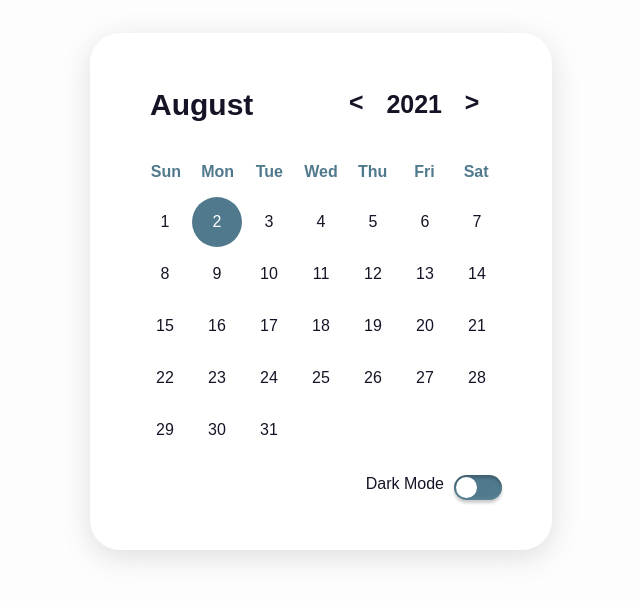
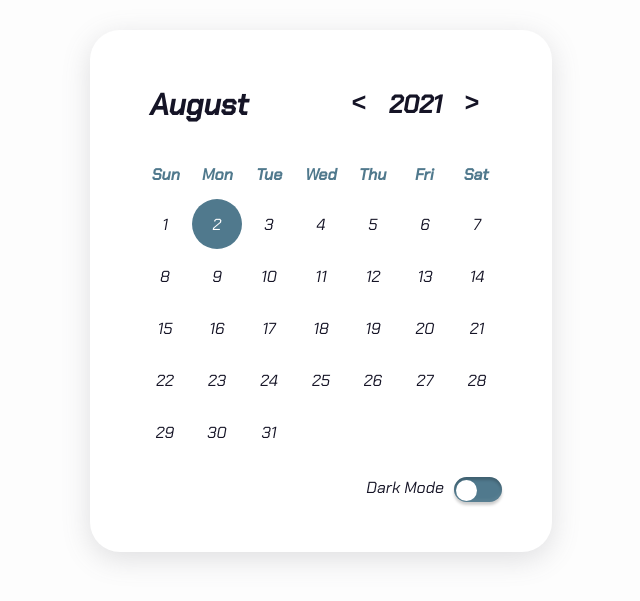
Before and after one commit to 123tan456/123tan456.github.io, a plain HTML site: page index.html in a window 1280 px wide. Shown: the part 109-710 px from the top of the page, without its empty margins (319-959 px from the left). Drawn offline with Linux system fonts and the light colour scheme.

Commit message:
Update index.html

```diff
--- a/index.html
+++ b/index.html
@@ -7,6 +7,9 @@
     <title>
         Calendar
     </title>
+    <link rel="preconnect" href="https://fonts.googleapis.com">
+    <link rel="preconnect" href="https://fonts.gstatic.com" crossorigin>
+    <link href="https://fonts.googleapis.com/css2?family=Chakra+Petch:ital,wght@1,300;1,400;1,500&display=swap" rel="stylesheet">
     <link rel="stylesheet" href="style.css">
 </head>
 
```
